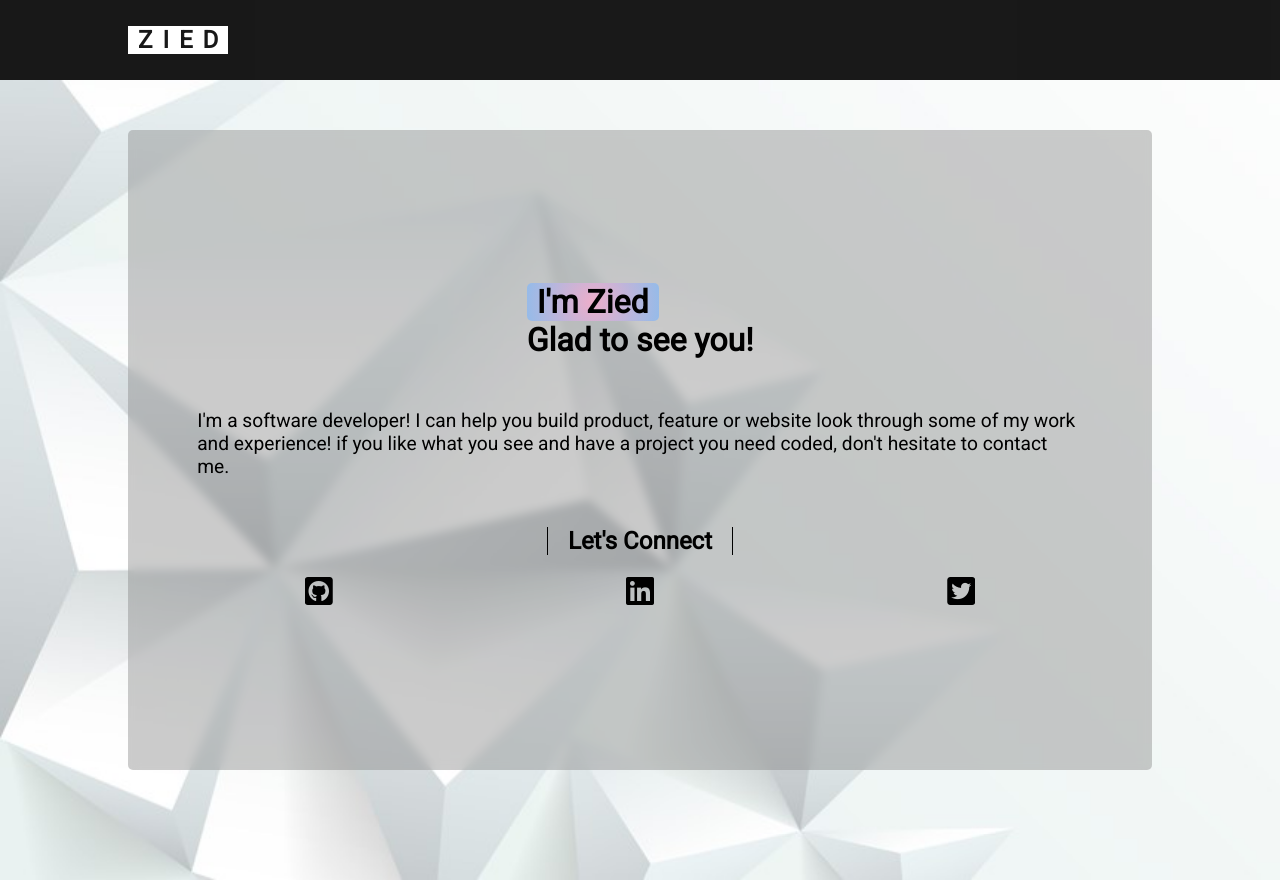
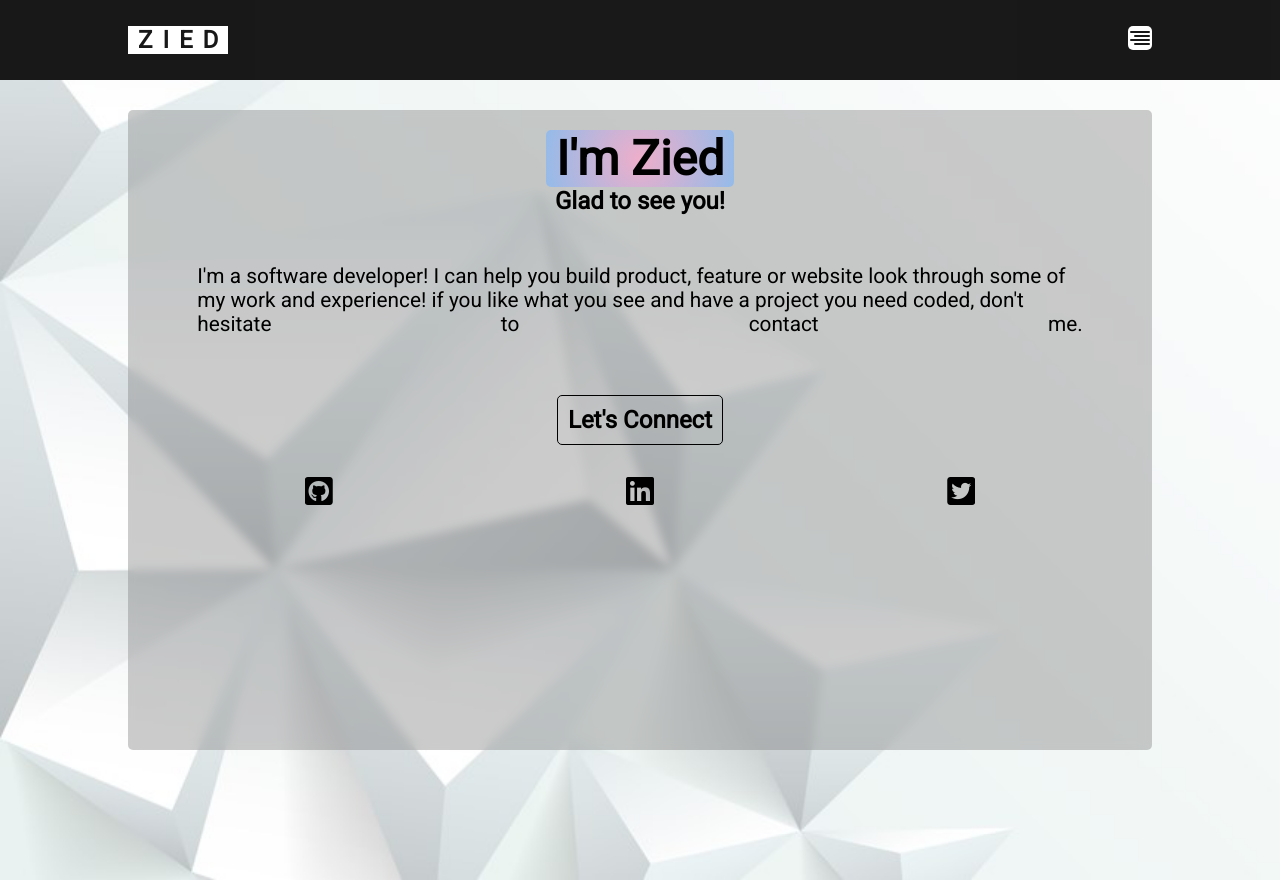
Before and after one commit to zied2112/MicroProfile, a website: page index.html in a window 1280 px wide. Drawn offline with Linux system fonts and the light colour scheme.

Commit message:
Fix issues
Fixed issues from code review with danmainah

```diff
--- a/index.html
+++ b/index.html
@@ -1,43 +1,61 @@
 <!DOCTYPE html>
 <html lang="en">
   <head>
-    <meta charset="UTF-8">
-    <meta http-equiv="X-UA-Compatible" content="IE=edge">
-    <meta name="viewport" content="width=device-width, initial-scale=1.0">
+    <meta charset="UTF-8" />
+    <meta http-equiv="X-UA-Compatible" content="IE=edge" />
+    <meta name="viewport" content="width=device-width, initial-scale=1.0" />
     <title>Document</title>
-    <link rel="stylesheet" href="style.css">
-    <link rel="stylesheet" href="https://cdnjs.cloudflare.com/ajax/libs/font-awesome/6.1.2/css/all.min.css" integrity="sha512-1sCRPdkRXhBV2PBLUdRb4tMg1w2YPf37qatUFeS7zlBy7jJI8Lf4VHwWfZZfpXtYSLy85pkm9GaYVYMfw5BC1A==" crossorigin="anonymous" referrerpolicy="no-referrer" />
+    <link rel="stylesheet" href="style.css" />
+    <link
+      rel="stylesheet"
+      href="https://cdnjs.cloudflare.com/ajax/libs/font-awesome/6.1.2/css/all.min.css"
+      integrity="sha512-1sCRPdkRXhBV2PBLUdRb4tMg1w2YPf37qatUFeS7zlBy7jJI8Lf4VHwWfZZfpXtYSLy85pkm9GaYVYMfw5BC1A=="
+      crossorigin="anonymous"
+      referrerpolicy="no-referrer"
+    />
   </head>
   <body>
     <!-- Header Section -->
-    <Header>
+    <header>
+      <div class="logo">
+        <a href="#" class="logo-link"><div class="logo-text">Zied</div></a>
+      </div>
       <nav class="navbar">
-            <div class="logo">
-                <div class="logo-text">Zied</div>
-            </div>
-            <img src="images/align-right.svg" alt="Menu-icon">
+        <img src="images/align-right.svg" alt="Menu-icon" />
       </nav>
-    </Header>
+    </header>
     <!-- Main Section -->
-    <main>
+    <section class="section1">
       <div class="container">
         <div class="blur-background">
-            <h1><span class="name-span">I'm Zied</span> <br/> Glad to see you! </h1>
-            <p id="header-description">I'm a software developer! I can help you build product, feature or website look through some of my work and experience!
-                if you like what you see and have a project you need coded, don't hesitate to contact me.
+          <h1>
+            <span class="name-span">I'm Zied</span> <br />
+            Glad to see you!
+          </h1>
+          <p id="header-description">
+            I'm a software developer! I can help you build product, feature or
+            website look through some of my work and experience! if you like
+            what you see and have a project you need coded, don't hesitate to
+            contact me.
           </p>
-            <span><a class="link-connect" href="#">Let's Connect</a></span>
+          <a class="link-connect" href="#">Let's Connect</a>
           <div class="social-icon">
+            <ul>
+              <li>
                 <i class="fa-brands fa-square-github"></i>
+              </li>
+              <li>
                 <i class="fa-brands fa-linkedin"></i>
+              </li>
+              <li>
                 <i class="fa-brands fa-square-twitter"></i>
+              </li>
+            </ul>
           </div>
         </div>
       </div>
-    </main>
+    </section>
     <!-- Footer Section -->
-    <footer>
-
-    </footer>
+    <footer></footer>
   </body>
 </html>
--- a/style.css
+++ b/style.css
@@ -1,4 +1,4 @@
-@import url('https://fonts.googleapis.com/css2?family=Roboto&display=swap');
+@import url("https://fonts.googleapis.com/css2?family=Roboto&display=swap");
 
 /* General page style */
 * {
@@ -11,7 +11,7 @@
 }
 
 /* navbar Style */
-.navbar {
+header {
   align-items: center;
   height: 10vh;
   background-color: black;
@@ -20,6 +20,10 @@
   padding-left: 10%;
   padding-right: 10%;
   opacity: 0.9;
+}
+
+.logo-link {
+  text-decoration: none;
 }
 
 .logo-text {
@@ -35,10 +39,14 @@
   text-transform: uppercase;
 }
 
+img {
+  background-color: white;
+  border-radius: 5px;
+}
+
 /* Welcome Section Style */
-main {
+.section1 {
   display: flex;
-  align-items: center;
   background-image: url("/images/background-ppt-white-shades.jpg");
   background-repeat: no-repeat;
   backdrop-filter: blur(50px);
@@ -51,7 +59,7 @@ main {
 
 .container {
   position: relative;
-  top: -30px;
+  top: 30px;
 }
 
 .blur-background {
@@ -65,15 +73,24 @@ main {
   display: flex;
   flex-direction: column;
   align-items: center;
-  justify-content: center;
+}
+
+h1 {
+  text-align: center;
 }
 
 .name-span {
+  font-size: 3rem;
   padding-left: 10px;
   padding-right: 10px;
   border-radius: 5px;
   background: rgb(238, 174, 202);
-  background: radial-gradient(circle, rgba(238, 174, 202, 1) 0%, rgba(148, 187, 233, 1) 100%);
+  background:
+    radial-gradient(
+      circle,
+      rgba(238, 174, 202, 1) 0%,
+      rgba(148, 187, 233, 1) 100%
+    );
 }
 
 i {
@@ -81,10 +98,14 @@ i {
   color: black;
 }
 
+i:hover {
+  color: blue;
+}
+
 #header-description {
   text-align-last: justify;
   padding: 5%;
-  font-size: 1.2rem;
+  font-size: 1.3rem;
 }
 
 .link-connect {
@@ -94,15 +115,23 @@ i {
   text-decoration: none;
   border: 1px solid black;
   border-radius: 5px;
-  padding: 20px;
-  margin: 20px;
+  padding: 10px;
+  margin-top: 10px;
 }
 
 .social-icon {
-  margin-top: 10px;
+  margin-top: 20px;
   padding: 10px;
   display: flex;
   flex-direction: row;
   justify-content: space-around;
   width: 100%;
 }
+
+.social-icon > ul {
+  list-style-type: none;
+  display: flex;
+  flex-direction: row;
+  justify-content: space-around;
+  width: 100%;
+}
```
Also changed, not shown: README.md. Lines whose indentation alone changed are shown as unchanged.
